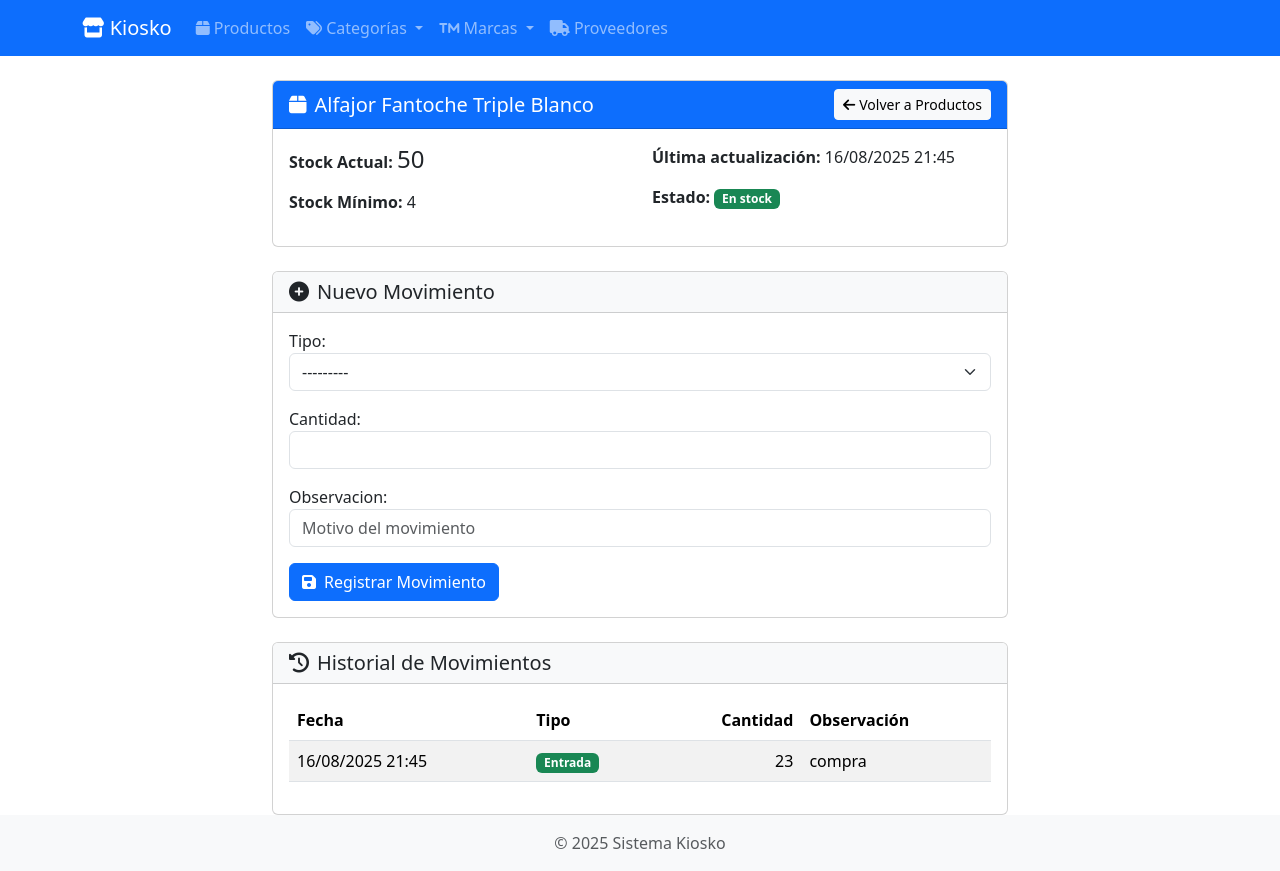
After one commit to pfbrodon/kiosko, a Django app: page /productos/18/movimientos/ in a window 1280 px wide. The commit adds this page. Run offline with Django 5.2, Linux system fonts and the light colour scheme; data comes from the database, SQL or seed files in the repository; both versions use the stored data as it was after the commit.

Commit message:
control de stock simplificado ok

```diff
--- a/precios/forms.py
+++ b/precios/forms.py
@@ -1,5 +1,5 @@
 from django import forms
-from .models import Categoria, Subcategoria, Proveedor, Producto, Marca
+from .models import Categoria, Subcategoria, Proveedor, Producto, Marca, MovimientoStock
 
 class ProductoForm(forms.ModelForm):
     class Meta:
@@ -132,3 +132,21 @@ class MarcaForm(forms.ModelForm):
                 'class': 'form-check-input'
             })
         }
+
+class MovimientoStockForm(forms.ModelForm):
+    class Meta:
+        model = MovimientoStock
+        fields = ['tipo', 'cantidad', 'observacion']
+        widgets = {
+            'tipo': forms.Select(attrs={
+                'class': 'form-select'
+            }),
+            'cantidad': forms.NumberInput(attrs={
+                'class': 'form-control',
+                'min': '1'
+            }),
+            'observacion': forms.TextInput(attrs={
+                'class': 'form-control',
+                'placeholder': 'Motivo del movimiento'
+            })
+        }
--- a/precios/models.py
+++ b/precios/models.py
@@ -185,3 +185,29 @@ class Producto(models.Model):
             return "Stock bajo"
         else:
             return "En stock"
+
+
+class MovimientoStock(models.Model):
+    TIPO_MOVIMIENTO = [
+        ('E', 'Entrada'),
+        ('S', 'Salida')
+    ]
+
+    producto = models.ForeignKey(
+        Producto,
+        on_delete=models.CASCADE,
+        related_name='movimientos'
+    )
+    fecha = models.DateTimeField(auto_now_add=True)
+    tipo = models.CharField(
+        max_length=1,
+        choices=TIPO_MOVIMIENTO
+    )
+    cantidad = models.PositiveIntegerField()
+    observacion = models.CharField(
+        max_length=255,
+        blank=True
+    )
+
+    class Meta:
+        ordering = ['-fecha']
--- /dev/null
+++ b/precios/templates/movimientos_stock.html
@@ -0,0 +1,100 @@
+{% extends 'base.html' %}
+
+{% block content %}
+<div class="container mt-4">
+    <div class="row">
+        <div class="col-md-8 offset-md-2">
+            <!-- Información del Producto -->
+            <div class="card mb-4">
+                <div class="card-header bg-primary text-white d-flex justify-content-between align-items-center">
+                    <h5 class="mb-0">
+                        <i class="fas fa-box me-2"></i>{{ producto.nombre }}
+                    </h5>
+                    <a href="{% url 'lista_productos' %}" class="btn btn-light btn-sm">
+                        <i class="fas fa-arrow-left me-1"></i>Volver a Productos
+                    </a>
+                </div>
+                <div class="card-body">
+                    <div class="row">
+                        <div class="col-md-6">
+                            <p><strong>Stock Actual:</strong>
+                                <span class="h4 {% if producto.alerta_stock %}text-danger{% endif %}">
+                                    {{ producto.cantidad_stock }}
+                                </span>
+                            </p>
+                            <p><strong>Stock Mínimo:</strong> {{ producto.stock_minimo }}</p>
+                        </div>
+                        <div class="col-md-6">
+                            <p><strong>Última actualización:</strong> {{ producto.fecha_ultima_compra|date:"d/m/Y H:i" }}</p>
+                            <p><strong>Estado:</strong>
+                                <span class="badge {% if producto.alerta_stock %}bg-warning{% else %}bg-success{% endif %}">
+                                    {{ producto.estado_stock }}
+                                </span>
+                            </p>
+                        </div>
+                    </div>
+                </div>
+            </div>
+
+            <!-- Formulario de Movimiento -->
+            <div class="card mb-4">
+                <div class="card-header bg-light">
+                    <h5 class="mb-0"><i class="fas fa-plus-circle me-2"></i>Nuevo Movimiento</h5>
+                </div>
+                <div class="card-body">
+                    <form method="post">
+                        {% csrf_token %}
+                        <div class="row g-3">
+                            {{ form.as_div }}
+                            <div class="col-12">
+                                <button type="submit" class="btn btn-primary">
+                                    <i class="fas fa-save me-2"></i>Registrar Movimiento
+                                </button>
+                            </div>
+                        </div>
+                    </form>
+                </div>
+            </div>
+
+            <!-- Historial de Movimientos -->
+            <div class="card">
+                <div class="card-header bg-light">
+                    <h5 class="mb-0"><i class="fas fa-history me-2"></i>Historial de Movimientos</h5>
+                </div>
+                <div class="card-body">
+                    <div class="table-responsive">
+                        <table class="table table-striped">
+                            <thead>
+                                <tr>
+                                    <th>Fecha</th>
+                                    <th>Tipo</th>
+                                    <th class="text-end">Cantidad</th>
+                                    <th>Observación</th>
+                                </tr>
+                            </thead>
+                            <tbody>
+                                {% for movimiento in movimientos %}
+                                <tr>
+                                    <td>{{ movimiento.fecha|date:"d/m/Y H:i" }}</td>
+                                    <td>
+                                        <span class="badge {% if movimiento.tipo == 'E' %}bg-success{% else %}bg-danger{% endif %}">
+                                            {{ movimiento.get_tipo_display }}
+                                        </span>
+                                    </td>
+                                    <td class="text-end">{{ movimiento.cantidad }}</td>
+                                    <td>{{ movimiento.observacion }}</td>
+                                </tr>
+                                {% empty %}
+                                <tr>
+                                    <td colspan="4" class="text-center">No hay movimientos registrados</td>
+                                </tr>
+                                {% endfor %}
+                            </tbody>
+                        </table>
+                    </div>
+                </div>
+            </div>
+        </div>
+    </div>
+</div>
+{% endblock %}
--- a/precios/urls.py
+++ b/precios/urls.py
@@ -7,6 +7,7 @@ urlpatterns = [
     path('productos/<int:pk>/editar/', views.editar_producto, name='editar_producto'),
     path('productos/crear/', views.crear_producto, name='crear_producto'),
     path('productos/<int:pk>/eliminar/', views.eliminar_producto, name='eliminar_producto'),
+    path('productos/<int:pk>/movimientos/', views.movimientos_stock, name='movimientos_stock'),
     path('subcategorias/', views.lista_subcategorias, name='lista_subcategorias'),
     path('subcategorias/crear/', views.crear_subcategoria, name='crear_subcategoria'),
     path('categorias/', views.lista_categorias, name='lista_categorias'),
@@ -18,4 +19,5 @@ urlpatterns = [
     path('marcas/<int:pk>/editar/', views.editar_marca, name='editar_marca'),
     path('marcas/<int:pk>/eliminar/', views.eliminar_marca, name='eliminar_marca'),
 
+
 ]
--- a/precios/views.py
+++ b/precios/views.py
@@ -1,7 +1,7 @@
 from django.shortcuts import render, redirect, get_object_or_404
 from django.contrib import messages
-from .models import Producto, Categoria, Proveedor, Subcategoria, Marca
-from .forms import ProductoForm, ProductoSearchForm, SubcategoriaForm, CategoriaForm, ProveedorForm, MarcaForm
+from .models import Producto, Categoria, Proveedor, Subcategoria, Marca, MovimientoStock
+from .forms import ProductoForm, ProductoSearchForm, SubcategoriaForm, CategoriaForm, ProveedorForm, MarcaForm, MovimientoStockForm
 
 # Create your views here.
 
@@ -173,3 +173,41 @@ def eliminar_marca(request, pk):
         marca.delete()
         messages.success(request, f'La marca {marca.nombre} ha sido eliminada.')
     return redirect('lista_marcas')
+
+#--------------------------------MOVIMIENTOS DE STOCK---------------------------------
+
+def movimientos_stock(request, pk):
+    producto = get_object_or_404(Producto, pk=pk)
+    movimientos = MovimientoStock.objects.filter(producto=producto)
+
+    if request.method == 'POST':
+        form = MovimientoStockForm(request.POST)
+        if form.is_valid():
+            movimiento = form.save(commit=False)
+            movimiento.producto = producto
+
+            # Validar y actualizar stock
+            cantidad = form.cleaned_data['cantidad']
+            if movimiento.tipo == 'S' and cantidad > producto.cantidad_stock:
+                messages.error(request, 'No hay suficiente stock disponible')
+                return redirect('movimientos_stock', pk=pk)
+
+            # Actualizar stock
+            if movimiento.tipo == 'E':
+                producto.cantidad_stock += cantidad
+            else:
+                producto.cantidad_stock -= cantidad
+
+            movimiento.save()
+            producto.save()
+
+            messages.success(request, f'Stock actualizado: {producto.cantidad_stock} unidades')
+            return redirect('movimientos_stock', pk=pk)
+    else:
+        form = MovimientoStockForm()
+
+    return render(request, 'movimientos_stock.html', {
+        'producto': producto,
+        'movimientos': movimientos,
+        'form': form
+    })
```
Also changed, not shown: precios/templates/lista_productos.html (+12 -3 lines), db.sqlite3, precios/migrations/0004_movimientostock.py (added), precios/migrations/0005_alter_movimientostock_options_and_more.py (added), precios/migrations/0006_remove_movimientostock_usuario.py (added).
